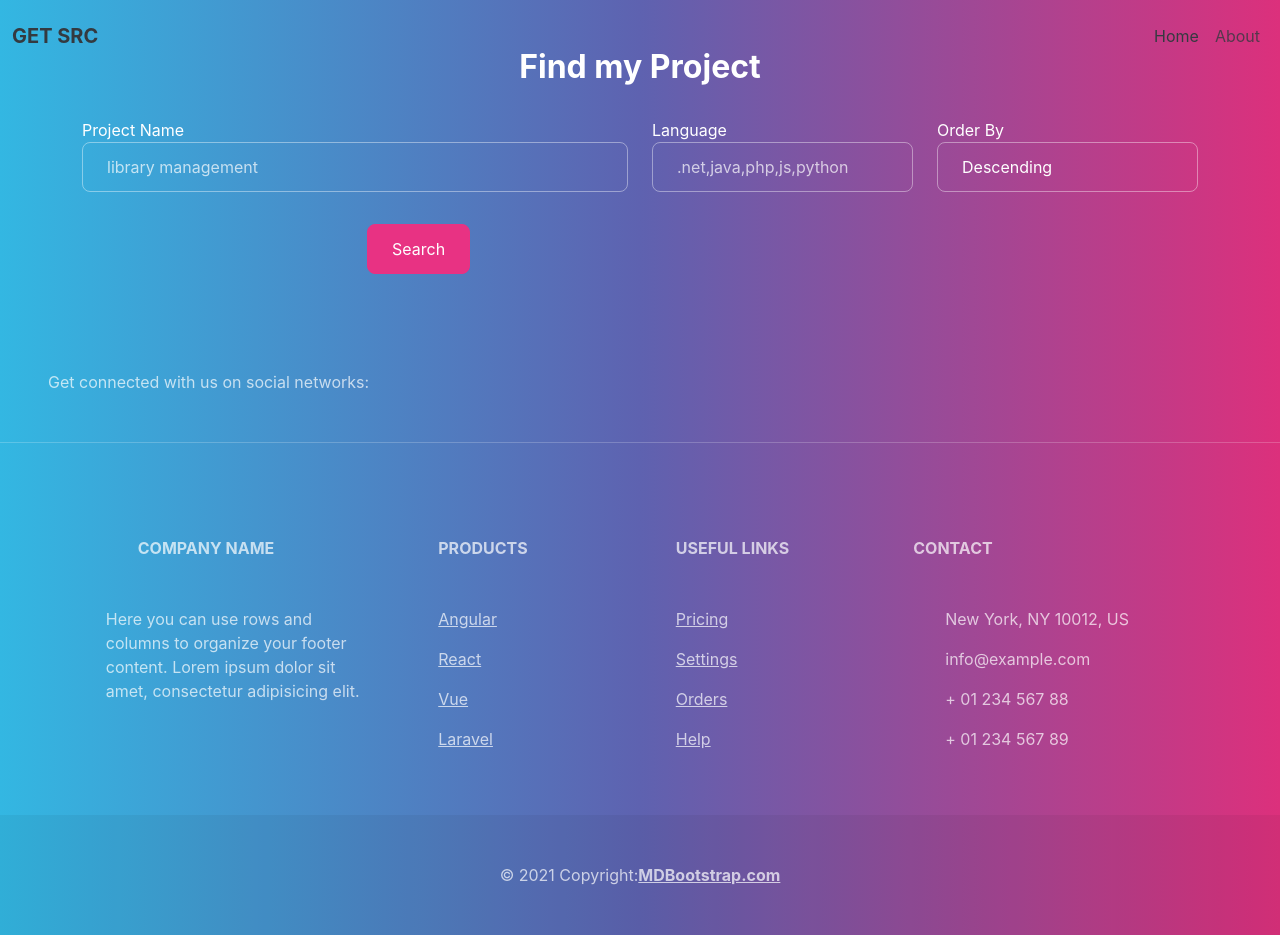
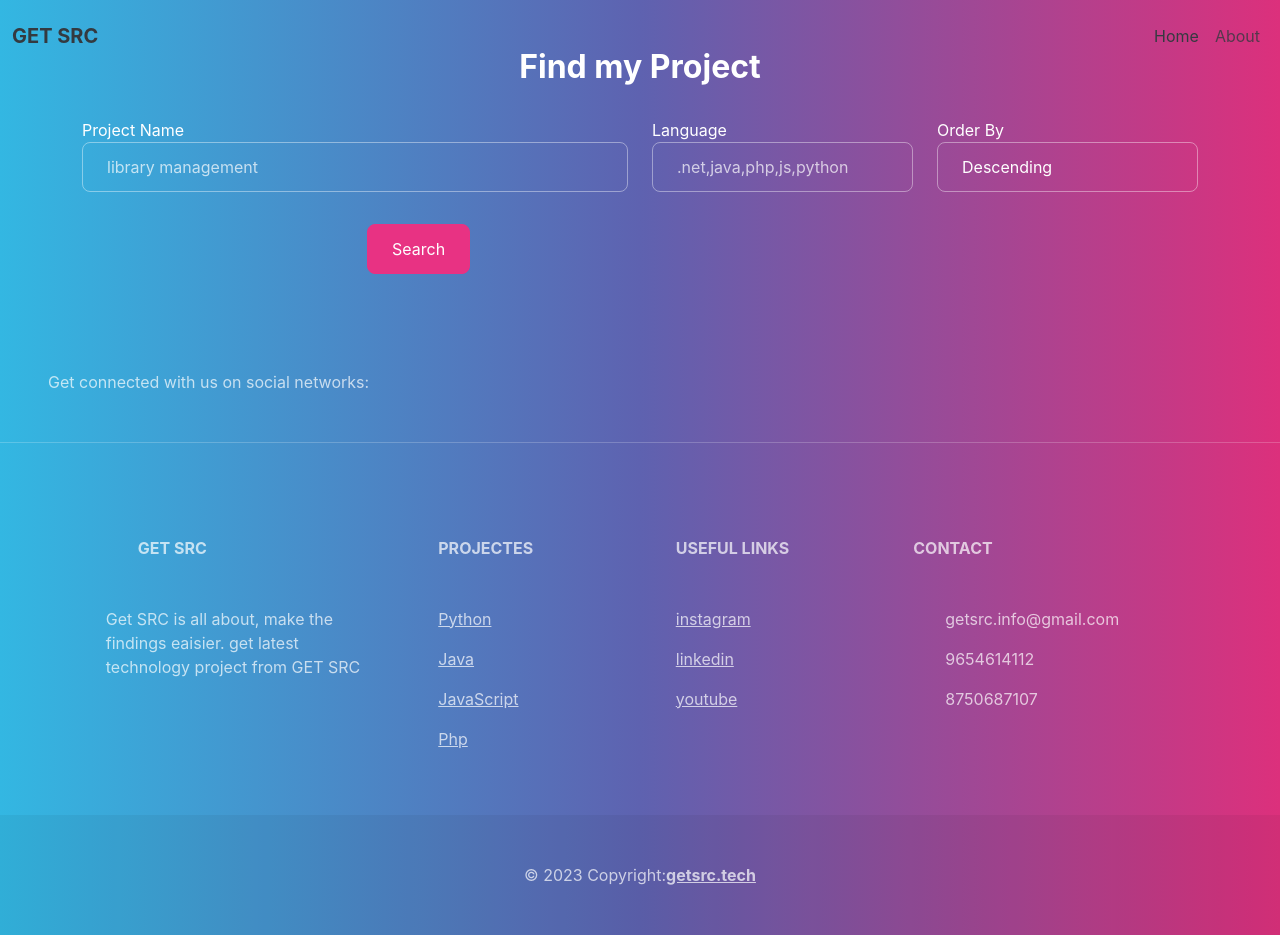
Before and after one commit to getsrcstudio/getsrc, a React (Create React App) app: page / in a window 1280 px wide. Built offline with nearby package versions, Linux system fonts and the light colour scheme.

Commit message:
youtube button add in individual card

```diff
--- a/src/components/Footer.js
+++ b/src/components/Footer.js
@@ -42,30 +42,30 @@ return (
 
         <div className="col-md-3 col-lg-4 col-xl-3 mx-auto mb-4">
           <h6 className="text-uppercase fw-bold mb-4">
-            <i className="fas fa-gem me-3"></i>Company name
+            <i className="fas fa-gem me-3"></i>GET SRC
           </h6>
           <p>
-            Here you can use rows and columns to organize your footer content. Lorem ipsum
-            dolor sit amet, consectetur adipisicing elit.
+            Get SRC is all about, make the findings eaisier.
+            get latest technology project from GET SRC
           </p>
         </div>
 
         <div className="col-md-2 col-lg-2 col-xl-2 mx-auto mb-4">
 
           <h6 className="text-uppercase fw-bold mb-4">
-            Products
+            Projectes
           </h6>
           <p>
-            <a href="\" className="text-reset">Angular</a>
+            <a href="\" className="text-reset">Python</a>
           </p>
           <p>
-            <a href="\" className="text-reset">React</a>
+            <a href="\" className="text-reset">Java</a>
           </p>
           <p>
-            <a href="\" className="text-reset">Vue</a>
+            <a href="\" className="text-reset">JavaScript</a>
           </p>
           <p>
-            <a href="\" className="text-reset">Laravel</a>
+            <a href="\" className="text-reset">Php</a>
           </p>
         </div>
 
@@ -75,29 +75,27 @@ return (
             Useful links
           </h6>
           <p>
-            <a href="\" className="text-reset">Pricing</a>
+            <a href="https://www.instagram.com/getsrcstudio" className="text-reset"><i class="fa fa-instagram" aria-hidden="true"></i>instagram</a>
           </p>
           <p>
-            <a href="\" className="text-reset">Settings</a>
+            <a href="https://www.linkedin.com/in/getsrcstudio" className="text-reset"><i class="fa fa-linkedin" aria-hidden="true"></i>linkedin</a>
           </p>
           <p>
-            <a href="\" className="text-reset">Orders</a>
+            <a href="https://www.youtube.com/@getsrcstudio" className="text-reset"><i class="fa fa-youtube-play" aria-hidden="true"></i>youtube</a>
           </p>
-          <p>
-            <a href="\" className="text-reset">Help</a>
-          </p>
+
         </div>
 
         <div className="col-md-4 col-lg-3 col-xl-3 mx-auto mb-md-0 mb-4">
 
           <h6 className="text-uppercase fw-bold mb-4">Contact</h6>
-          <p><i className="fas fa-home me-3"></i> New York, NY 10012, US</p>
+
           <p>
             <i className="fas fa-envelope me-3"></i>
-            info@example.com
+            getsrc.info@gmail.com
           </p>
-          <p><i className="fas fa-phone me-3"></i> + 01 234 567 88</p>
-          <p><i className="fas fa-print me-3"></i> + 01 234 567 89</p>
+          <p><i className="fas fa-phone me-3"></i> 9654614112</p>
+          <p><i className="fas fa-print me-3"></i> 8750687107</p>
         </div>
 
       </div>
@@ -107,8 +105,8 @@ return (
 
 
   <div className="text-center p-4" style={{backgroundColor:"rgba(0, 0, 0, 0.05)"}}>
-    © 2021 Copyright:
-    <a className="text-reset fw-bold" href="https://mdbootstrap.com/">MDBootstrap.com</a>
+    © 2023 Copyright:
+    <a className="text-reset fw-bold" href="https://mdbootstrap.com/">getsrc.tech</a>
   </div>
 
 </footer>
--- /dev/null
+++ b/src/components/Project.js
@@ -0,0 +1,9 @@
+import React from 'react'
+
+export default function Project() {
+  return (
+    <>
+
+    </>
+  )
+}
--- a/src/components/Showcase.js
+++ b/src/components/Showcase.js
@@ -1,5 +1,6 @@
 import PropTypes from "prop-types";
 import React, { useState } from "react";
+//import Project from "./Project";
 
 const Showcase = ({ data }) => {
   const [currentPage, setCurrentPage] = useState(1);
@@ -49,14 +50,25 @@ const Showcase = ({ data }) => {
                 <h5 className="card-title">{element.full_name}</h5>
                 <p className="card-text text-truncate">{element.description}</p>
                 <div className="mt-auto">
+
                   <a
                     href={element.html_url}
-                    className="btn btn-primary"
+                    className="btn btn-primary btn-sm"
                     target="_blank"
                     rel="noopener noreferrer"
                   >
                     View
                   </a>
+                  <span>&nbsp;&nbsp;</span>
+                  <a
+                    href={"https://www.youtube.com/@GetSRCstudio/search?query="+element.full_name}
+                    className="btn btn-primary btn-sm"
+                    target="_blank"
+                    rel="noopener noreferrer"
+                  >
+                    Youtube
+                  </a>
+
                 </div>
               </div>
             </div>
```
